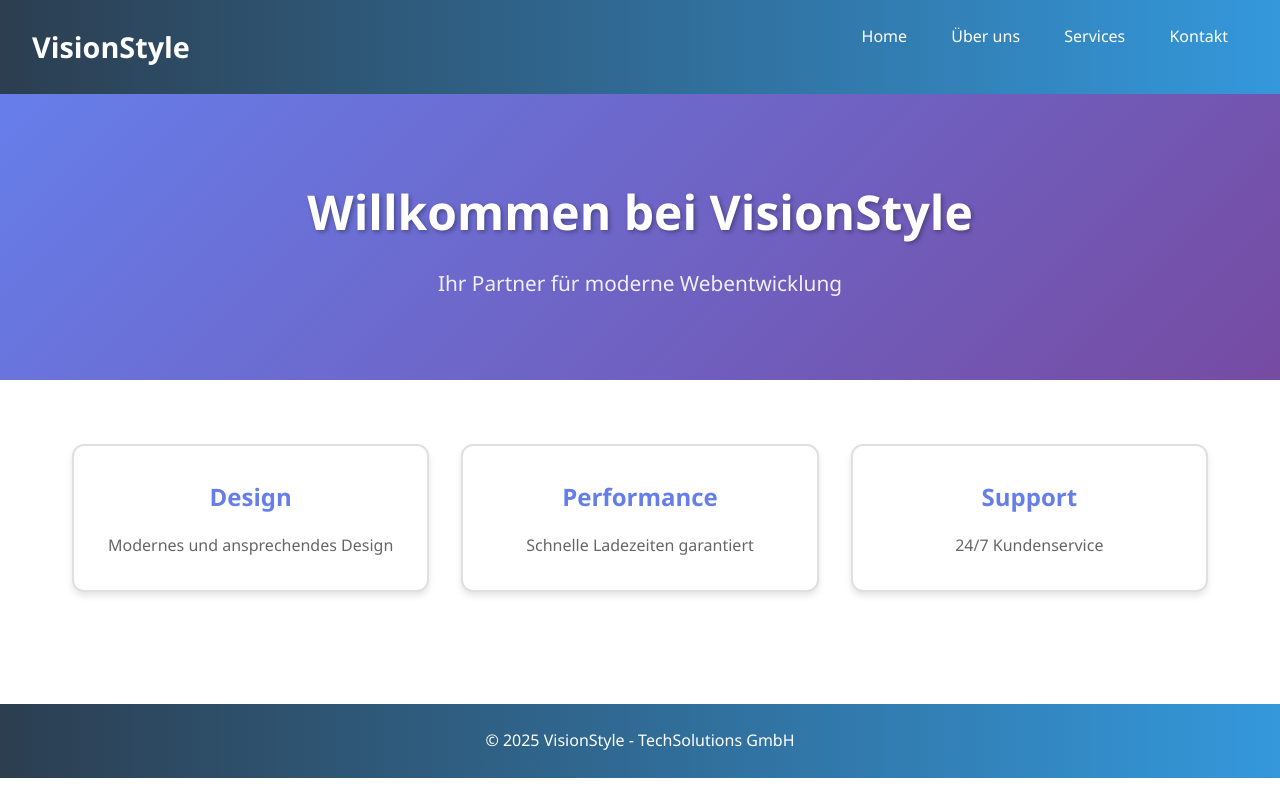
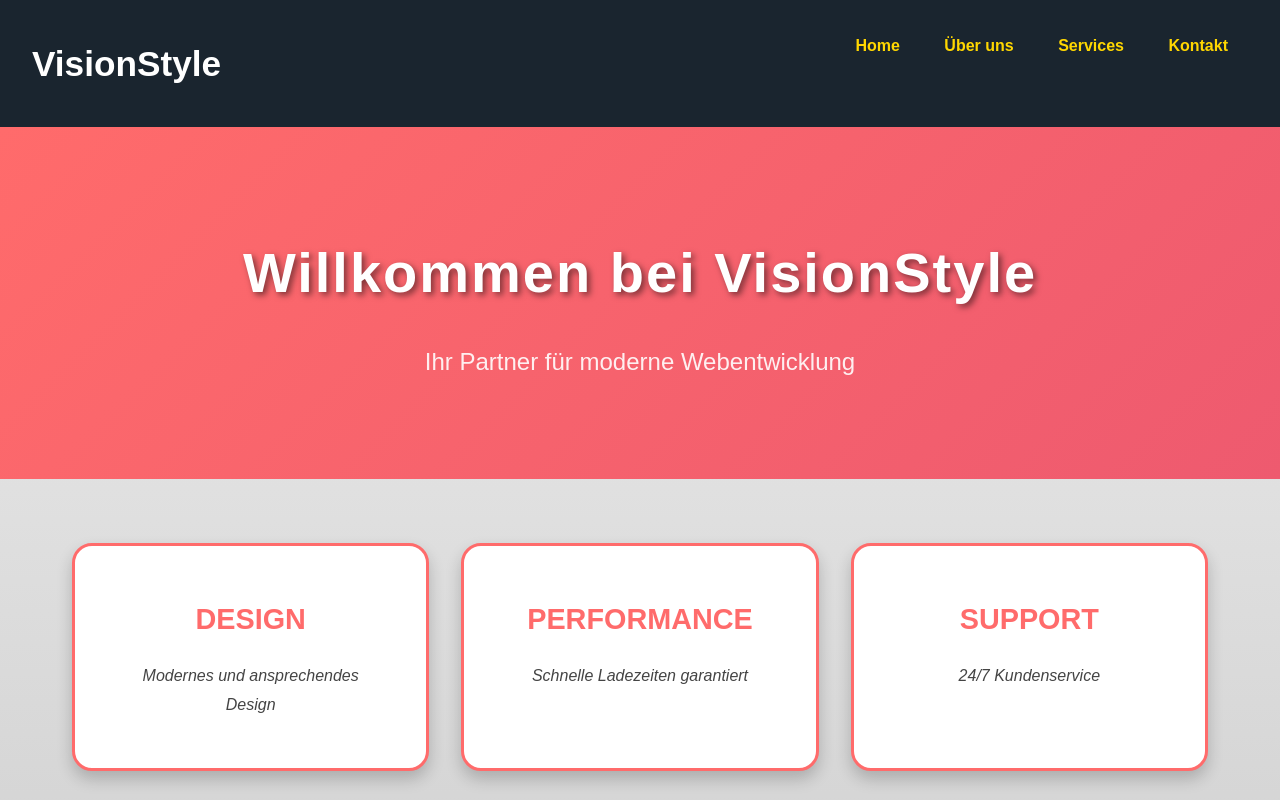
Before and after one commit to mryunig/OurFancyWebProj_Fork, a plain HTML site: page index.html in a window 1280 px wide. Shown: the top 800 px of the page. Drawn offline with Linux system fonts and the light colour scheme.

Commit message:
Experimentiere mit neuem Farbschema und Animationen

```diff
--- a/styles.css
+++ b/styles.css
@@ -1,4 +1,4 @@
-/* VisionStyle Prototyp - MockUp-konforme Version */
+/* VisionStyle Prototyp - Experimentelle Änderungen */
 
 * {
     margin: 0;
@@ -7,23 +7,24 @@
 }
 
 body {
-    font-family: 'Segoe UI', Tahoma, Geneva, Verdana, sans-serif;
-    line-height: 1.6;
-    color: #333;
-    background-color: #ffffff;
+    font-family: 'Arial', sans-serif;  /* Schrift geändert */
+    line-height: 1.8;  /* Line-height erhöht */
+    color: #222;  /* Farbe dunkler */
+    background: linear-gradient(180deg, #f0f0f0 0%, #d0d0d0 100%);  /* Hintergrund mit Gradient */
 }
 
 header {
-    background: linear-gradient(90deg, #2c3e50 0%, #3498db 100%);
+    background: #1a252f;  /* Dunklere Farbe */
     color: white;
-    padding: 1.5rem 2rem;
-    box-shadow: 0 2px 5px rgba(0,0,0,0.1);
+    padding: 2rem 2rem;  /* Mehr Padding */
+    box-shadow: 0 4px 8px rgba(0,0,0,0.3);  /* Stärkerer Schatten */
 }
 
 header h1 {
     display: inline-block;
     margin-right: 2rem;
-    font-size: 1.8rem;
+    font-size: 2.2rem;  /* Größere Schrift */
+    font-weight: 900;  /* Fetter */
 }
 
 nav {
@@ -32,33 +33,35 @@ nav {
 }
 
 nav a {
-    color: white;
+    color: #ffd700;  /* Goldene Farbe - wirkt unpassend */
     text-decoration: none;
     padding: 0.5rem 1rem;
     margin: 0 0.25rem;
     transition: all 0.3s ease;
+    font-weight: bold;
 }
 
 nav a:hover {
-    background: rgba(255, 255, 255, 0.2);
-    border-radius: 4px;
+    background: #ff6b6b;  /* Rote Hover-Farbe */
+    border-radius: 8px;
 }
 
 .hero {
-    background: linear-gradient(135deg, #667eea 0%, #764ba2 100%);
+    background: linear-gradient(135deg, #ff6b6b 0%, #ee5a6f 100%);  /* Rötlicher Gradient */
     color: white;
-    padding: 5rem 2rem;
+    padding: 6rem 2rem;
     text-align: center;
 }
 
 .hero h2 {
-    font-size: 3rem;
+    font-size: 3.5rem;
     margin-bottom: 1rem;
-    text-shadow: 2px 2px 4px rgba(0,0,0,0.3);
+    text-shadow: 3px 3px 6px rgba(0,0,0,0.5);
+    letter-spacing: 2px;
 }
 
 .hero p {
-    font-size: 1.3rem;
+    font-size: 1.5rem;
     opacity: 0.9;
 }
 
@@ -74,33 +77,36 @@ nav a:hover {
 .feature-card {
     flex: 1;
     background: #ffffff;
-    padding: 2rem;
-    border-radius: 12px;
+    padding: 3rem;
+    border-radius: 20px;
     text-align: center;
-    box-shadow: 0 4px 6px rgba(0,0,0,0.1);
+    box-shadow: 0 8px 16px rgba(0,0,0,0.2);
     transition: transform 0.3s ease;
-    border: 2px solid #e0e0e0;
+    border: 3px solid #ff6b6b;  /* Rote Border */
 }
 
 .feature-card:hover {
-    transform: translateY(-5px);
-    box-shadow: 0 6px 12px rgba(0,0,0,0.15);
+    transform: translateY(-10px) rotate(2deg);  /* Rotation beim Hover */
+    box-shadow: 0 12px 24px rgba(0,0,0,0.3);
 }
 
 .feature-card h3 {
-    color: #667eea;
+    color: #ff6b6b;
     margin-bottom: 1rem;
-    font-size: 1.5rem;
+    font-size: 1.8rem;
+    text-transform: uppercase;
 }
 
 .feature-card p {
-    color: #666;
+    color: #444;
+    font-style: italic;
 }
 
 footer {
-    background: linear-gradient(90deg, #2c3e50 0%, #3498db 100%);
+    background: #1a252f;
     color: white;
     text-align: center;
-    padding: 1.5rem;
+    padding: 2rem;
     margin-top: 3rem;
+    font-size: 1.1rem;
 }
```
